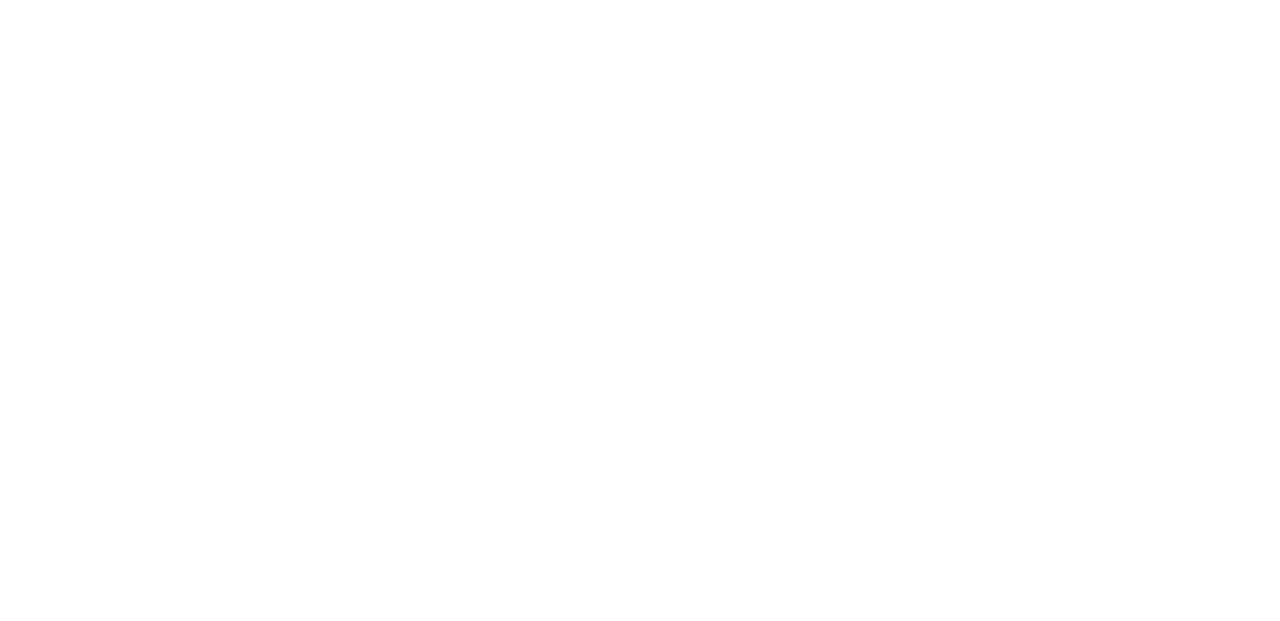
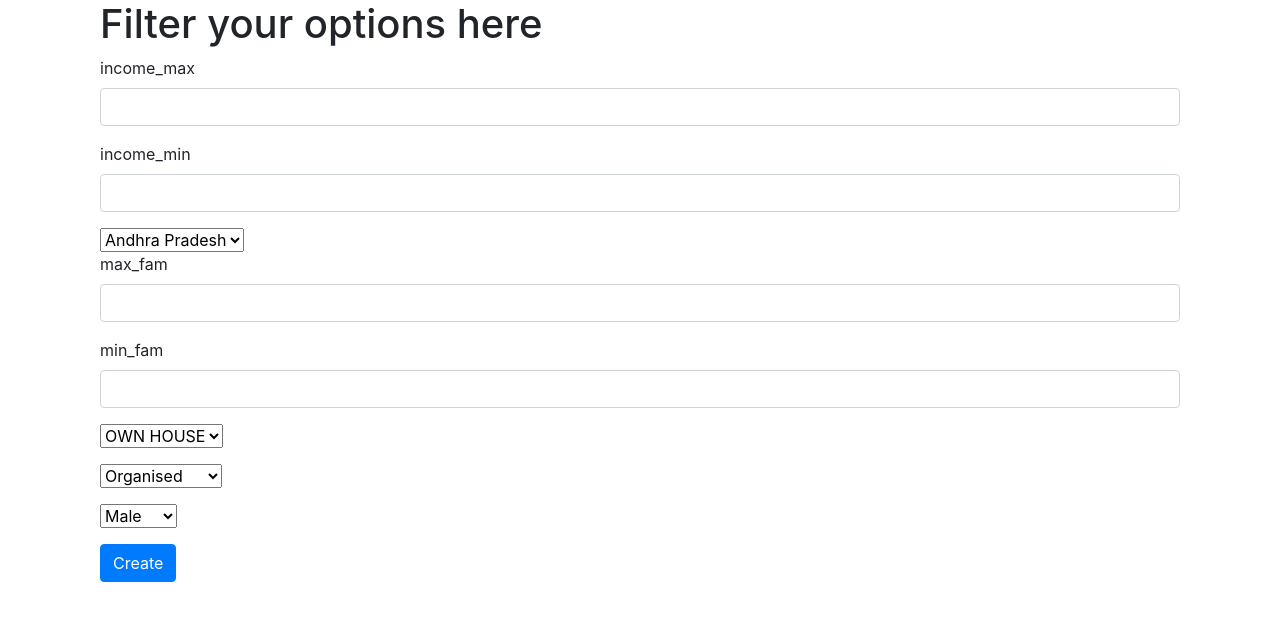
Before and after one commit to IndiaCFG3/team-54, a Django app: page /volunteer/ in a window 1280 px wide. Before the commit the part shown is empty. Shown: the top 621 px of the page. Run offline with Django 3.2, Linux system fonts and the light colour scheme; some libraries are stand-ins or nearby versions.

Commit message:
prefinal__

```diff
--- a/PANAH/Home/templates/home/employee.html
+++ b/PANAH/Home/templates/home/employee.html
@@ -34,3 +34,5 @@
         </div>
         <button type="submit" class="btn btn-primary">Create</button>
     </form>
+    <h1>Other works of the employee</h1>
+    </div>
--- a/PANAH/Home/templates/home/volunteer.html
+++ b/PANAH/Home/templates/home/volunteer.html
@@ -0,0 +1,77 @@
+<link rel="stylesheet" href="https://use.fontawesome.com/releases/v5.5.0/css/all.css"
+    integrity="sha384-B4dIYHKNBt8Bc12p+WXckhzcICo0wtJAoU8YZTY5qE0Id1GSseTk6S+L3BlXeVIU" crossorigin="anonymous">
+<link rel="stylesheet" href="https://maxcdn.bootstrapcdn.com/bootstrap/4.1.3/css/bootstrap.min.css">
+<script src="https://ajax.googleapis.com/ajax/libs/jquery/3.3.1/jquery.min.js"></script>
+<script src="https://cdnjs.cloudflare.com/ajax/libs/popper.js/1.14.3/umd/popper.min.js"></script>
+<script src="https://maxcdn.bootstrapcdn.com/bootstrap/4.1.3/js/bootstrap.min.js"></script>
+<script src='https://api.mapbox.com/mapbox-gl-js/v1.11.1/mapbox-gl.js'></script>
+<link href='https://api.mapbox.com/mapbox-gl-js/v1.11.1/mapbox-gl.css' rel='stylesheet' />
+<link href="//netdna.bootstrapcdn.com/font-awesome/4.0.3/css/font-awesome.min.css" rel="stylesheet">
+<div class="container">
+<div class="container">
+    <h1>Filter your options here </h1>
+    <form method="POST" action="{% url 'volunteer' %}">
+        {% csrf_token %}
+        <div class="form-group">
+            <label for="income_max">income_max</label>
+            <input type="number" name="income_max" class="form-control" id="password">
+        </div>
+        <div class="form-group">
+            <label for="password">income_min</label>
+            <input type="number" name="income_min" class="form-control" id="password">
+        </div>
+        <select id="cars" name="state">
+            <option value="Andhra Pradesh">Andhra Pradesh</option>
+            <option value="Telangana">Telangana</option>
+            <option value="Uttar Pradesh">Uttar Pradesh</option>
+            <option value="Tamil Nadu">Tamil Nadu</option>
+        </select>
+        <div class="form-group">
+            <label for="max_fam">max_fam</label>
+            <input type="number" name="max_fam" class="form-control">
+        </div>
+        <div class="form-group">
+            <label for="max_fam">min_fam</label>
+            <input type="number" name="min_fam" class="form-control">
+        </div>
+        <div class="form-group">
+            <select id="cars" name="living">
+                <label for="title">Living</label>
+                <option value="OWN HOUSE">OWN HOUSE</option>
+                <option value="RENT">RENT</option>
+                <option value="Other">other</option>
+            </select>
+        </div>
+        <div class="form-group">
+            <select id="cars" name="organization">
+                <label for="title">organization</label>
+                <option value="Organised ">Organised </option>
+                <option value="UnOrganised">UnOrganised</option>
+                <option value="Other">other</option>
+            </select>
+        </div>
+        <div class="form-group">
+            <select id="cars" name="gender">
+                <label for="title">Gender</label>
+                <option value="Male">Male</option>
+                <option value="Female">Female</option>
+                <option value="Other">other</option>
+            </select>
+        </div>
+        <button type="submit" class="btn btn-primary">Create</button>
+    </form>
+    {% for i in Schemes %}
+    <div class="jumbotron">
+        <h1 class="display-4">{{i.title}}</h1>
+        <p class="lead">{{i.description}}</p>
+        <hr class="my-4">
+        <p>Living: {{i.living}}</p>
+        <p>Income: {{i.income_min}} <= Income <= {{i.income_max}} </p>
+        <p>Family Size: {{i.max_fam}} <= Family size <= {{i.min_fam}}</p>
+        <p>State: {{i.state}}</p>
+        <p>Organization: {{i.organization}}</p>
+        <p>Gender: {{i.gender}}</p>
+        <p>Documents Needed: {{documents_needed}}</p>
+      </div>
+    {% endfor %}
+</div>
--- a/PANAH/Home/views.py
+++ b/PANAH/Home/views.py
@@ -46,7 +46,19 @@
 def employee(request):
     return render(request, 'home/employee.html')
 def volunteer(request):
-    return render(request, 'home/volunteer.html')
+    if request.method == 'POST':
+        income_max = request.POST['income_max']
+        income_min = request.POST['income_min']
+        state = request.POST['state']
+        max_fam = request.POST['max_fam']
+        min_fam = request.POST['min_fam']
+        living = request.POST['living']
+        organization = request.POST['organization']
+        gender = request.POST['gender']
+        Schemes = Schema.objects.filter(gender=gender).filter(state=state).filter(living=living).filter(organization=organization)
+        return render(request, 'home/volunteer.html',{'Schemes':Schemes})
+    else:
+        return render(request, 'home/volunteer.html')
 def enduser(request):
     return redirect("viewfilterform")
 def schemaview(request, id):
```
Also changed, not shown: PANAH/Home/models.py (+7 -2 lines), PANAH/Home/migrations/0003_auto_20200816_1806.py (added), PANAH/db.sqlite3.
